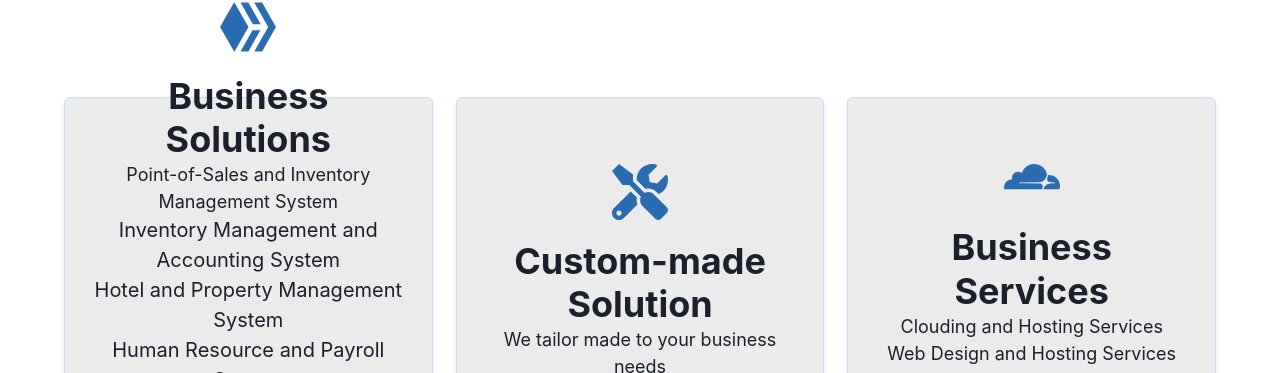
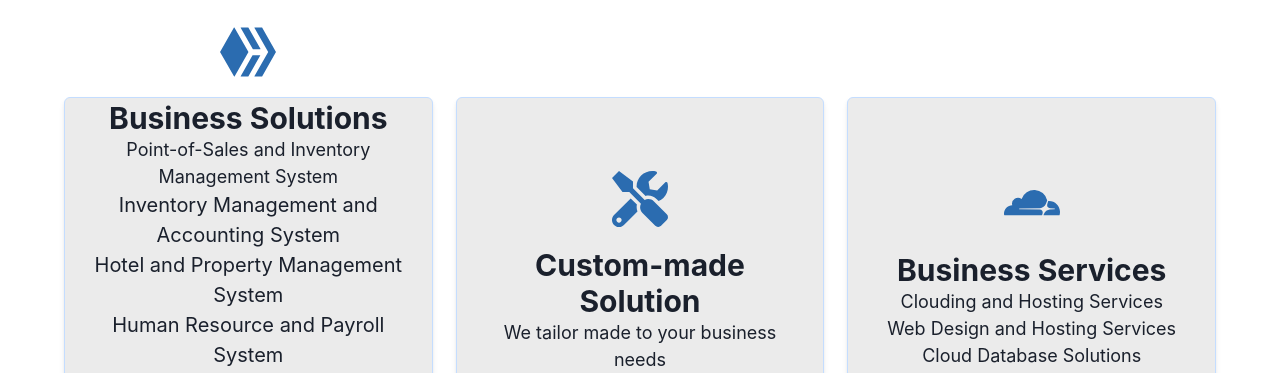
Before and after one commit to pvchin/skcom, a React (Create React App) app: page / in a window 1280 px wide. Shown: the part 427-800 px from the top of the page. Built offline with nearby package versions, Linux system fonts and the light colour scheme.

Commit message:
9th commit

```diff
--- a/src/components/AboutUs.js
+++ b/src/components/AboutUs.js
@@ -66,7 +66,9 @@ const AboutUs = () => {
         border="1px solid #C4DDFF"
       >
         <Icon as={FaHive} boxSize={14} color="blue.600" mb="5" />
-        <Heading>Business Solutions</Heading>
+        <Heading size={isLargerThan48 ? 'lg' : 'md'}>
+          Business Solutions
+        </Heading>
         <Text fontSize="lg">
           Point-of-Sales and Inventory Management System
         </Text>
@@ -92,7 +94,9 @@ const AboutUs = () => {
         border="1px solid #C4DDFF"
       >
         <Icon as={FaTools} boxSize={14} color="blue.600" mb="5" />
-        <Heading>Custom-made Solution</Heading>
+        <Heading size={isLargerThan48 ? 'lg' : 'md'}>
+          Custom-made Solution
+        </Heading>
         <Text fontSize="lg">We tailor made to your business needs</Text>
       </Flex>
       <Flex
@@ -110,7 +114,7 @@ const AboutUs = () => {
         border="1px solid #C4DDFF"
       >
         <Icon as={FaCloudflare} boxSize={14} color="blue.600" mb="5" />
-        <Heading>Business Services</Heading>
+        <Heading size={isLargerThan48 ? 'lg' : 'md'}>Business Services</Heading>
         <Text fontSize="lg">Clouding and Hosting Services</Text>
         <Text fontSize="lg">Web Design and Hosting Services</Text>
         <Text fontSize="lg">Cloud Database Solutions</Text>
```
